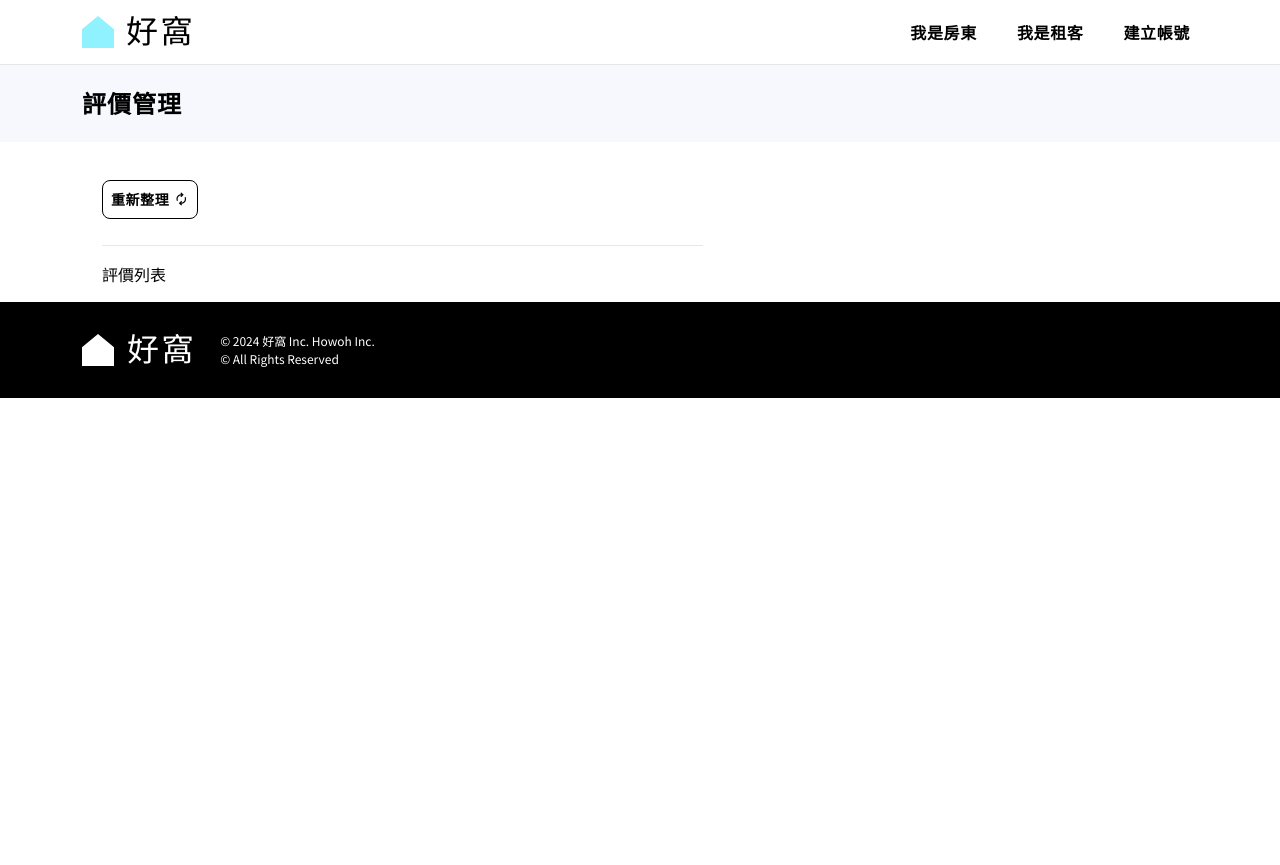
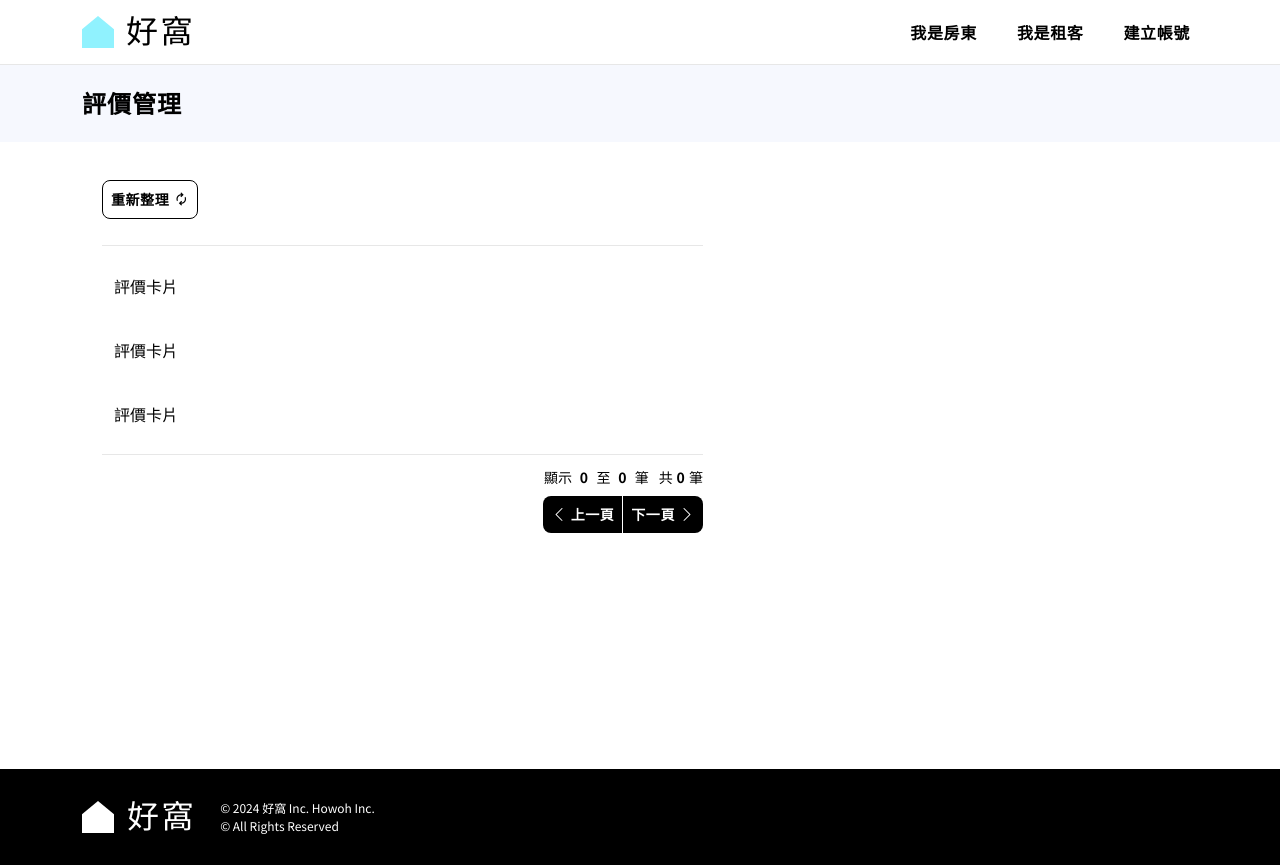
Before and after one commit to Eshiunm/Rocket_HowOh, a React (Vite) app: page /landlord/review in a window 1280 px wide. Before the commit the page ends 800 px from the top, so only its background shows below. Built offline with nearby package versions, Linux system fonts and the light colour scheme; a web font is replaced by a local one.

Commit message:
feat: add change page button

```diff
--- /dev/null
+++ b/src/pages/landlordManagement/review/ReviewCard.tsx
@@ -0,0 +1,7 @@
+export default function ReviewCard () {
+  return (
+    <li className="p-3 rounded-xl hover:bg-Landlord-99">
+      評價卡片
+    </li>
+  )
+}
--- a/src/pages/landlordManagement/review/ReviewList.tsx
+++ b/src/pages/landlordManagement/review/ReviewList.tsx
@@ -1,5 +1,11 @@
+import ReviewCard from "./ReviewCard";
+
 export default function ReviewList () {
   return (
-    <div>評價列表</div>
+    <ul className="flex flex-col gap-4">
+      <ReviewCard />
+      <ReviewCard />
+      <ReviewCard />
+    </ul>
   )
 }
--- a/src/pages/landlordManagement/review/index.tsx
+++ b/src/pages/landlordManagement/review/index.tsx
@@ -1,24 +1,60 @@
 import RefreshBtn from "../../../components/buttons/RefreshBtn";
 import Footer from "../../../components/footer/Footer";
 import ReviewList from "./ReviewList";
+import leftIcon_white from "../../../assets/imgs/icons/leftIcon_white.svg";
+import rightIcon_white from "../../../assets/imgs/icons/rightIcon_white.svg";
 
 export default function Review() {
   return (
-    <>
+    <div className="flex flex-col min-h-dvh">
       <header className="bg-Landlord-99 py-6">
-        <div className="container text-sans-b-h5">評價管理</div>
+        <h2 className="container text-sans-b-h5">評價管理</h2>
       </header>
       <main className="container layout-grid mt-6">
         <div className="col-span-7 px-5">
           <nav className="py-3.5 border-b border-Neutral-95">
             <RefreshBtn />
           </nav>
-          <section className="py-4">
+          <section className="py-4 mb-3 border-b border-Neutral-95">
             <ReviewList />
           </section>
+          <div className="flex flex-col items-end gap-2">
+            <div className="flex gap-2.5 text-sans-body2">
+              <h6>
+                顯示
+                <span className="text-sans-b-body2 px-1"> 0 </span>
+                至
+                <span className="text-sans-b-body2 px-1"> 0 </span>
+                筆
+              </h6>
+              <h6>
+                共
+                <span className="text-sans-b-body2"> 0 </span>
+                筆
+              </h6>
+            </div>
+            <div className="flex gap-[1px]">
+              <button
+                type="button"
+                className="text-sans-b-body2 filled-button-s rounded-r-none flex items-center gap-1"
+              >
+                <img src={leftIcon_white} alt="left-icon" />
+                上一頁
+              </button>
+              <button
+                type="button"
+                className="text-sans-b-body2 filled-button-s rounded-l-none flex items-center gap-1"
+              >
+                下一頁
+                <img src={rightIcon_white} alt="right-icon" />
+              </button>
+            </div>
+          </div>
         </div>
       </main>
-      <Footer />
-    </>
+      <div className="mt-auto">
+        <Footer />
+      </div>
+    </div>
   );
 }
```
